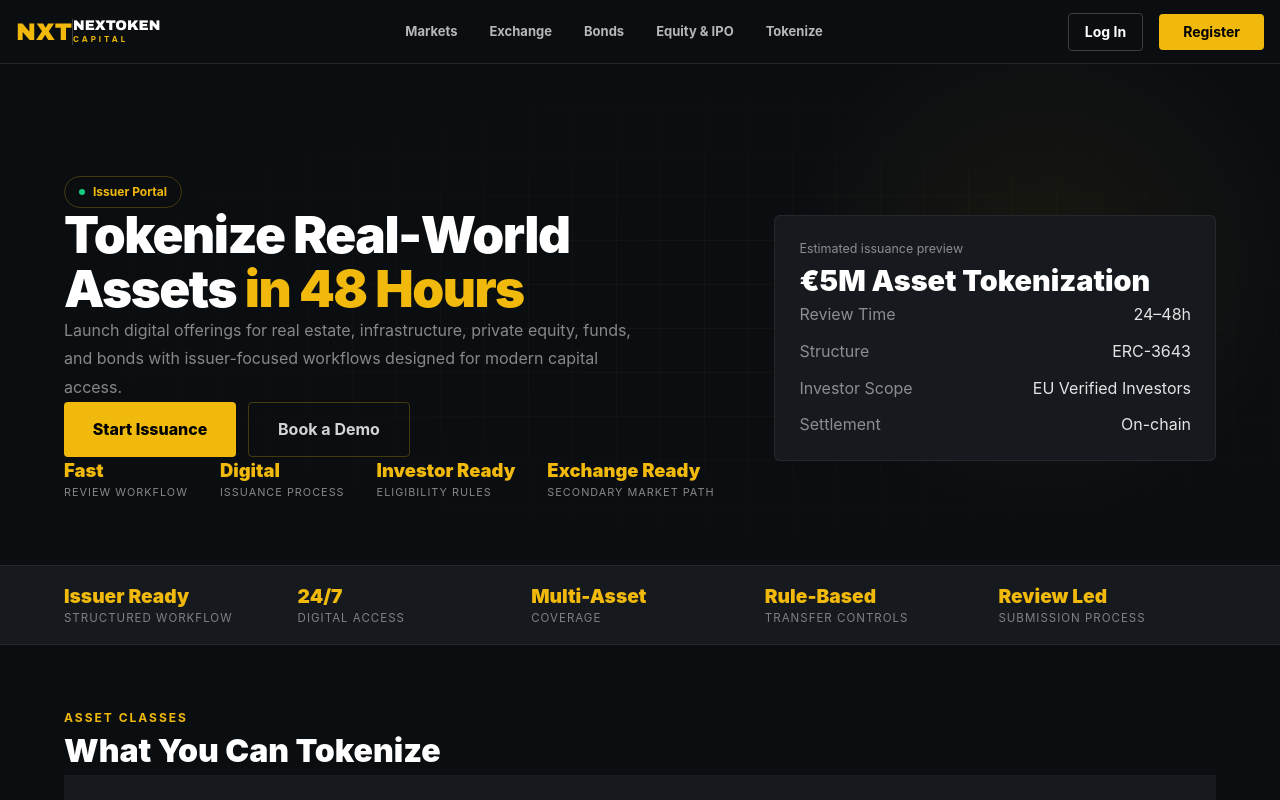
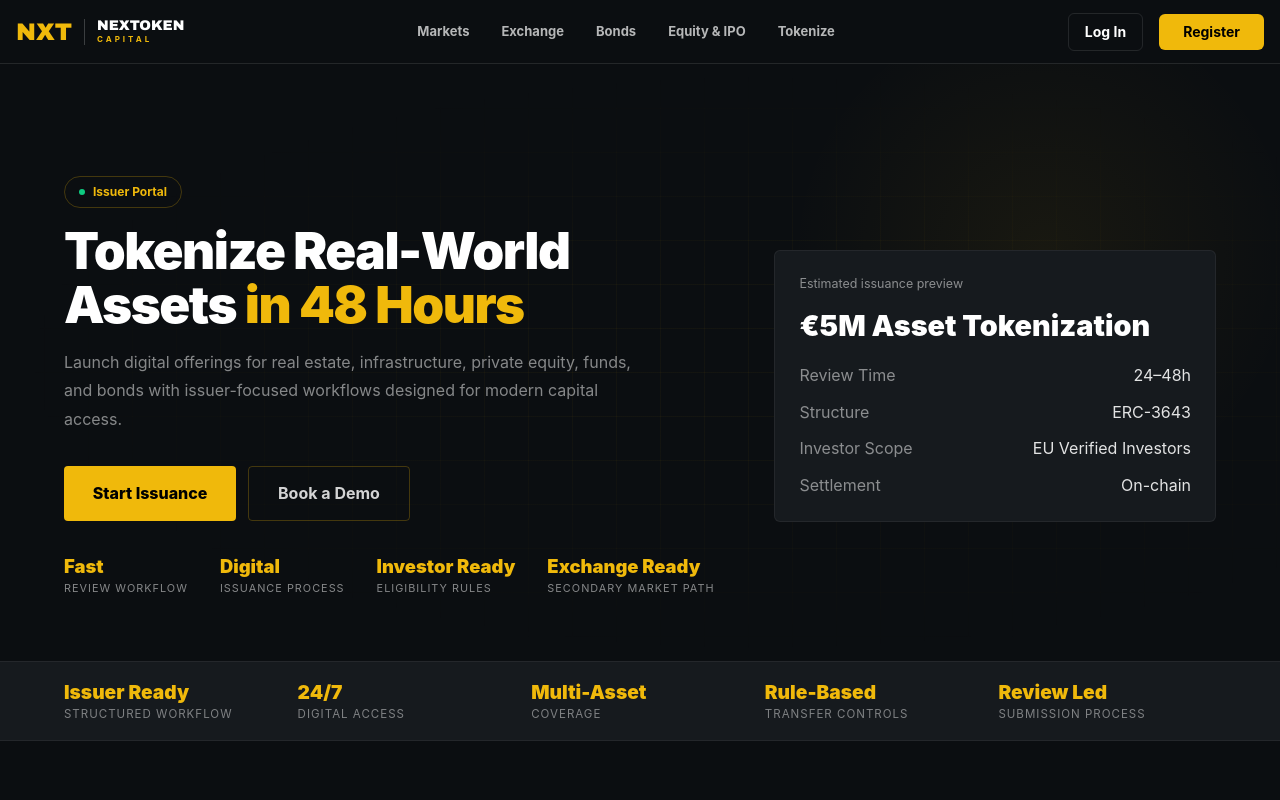
Before and after one commit to BIKASH907/nextoken-capital, a Next.js app: page /tokenize in a window 1280 px wide. Shown: the top 800 px of the page. Built offline with nearby package versions, Linux system fonts and the light colour scheme.

Commit message:
fix: remove layout gap and restore gold branding logo

```diff
--- a/components/Header.tsx
+++ b/components/Header.tsx
@@ -1,21 +1,9 @@
 "use client";
 
-import React, { useState } from 'react';
+import React from 'react';
 import Link from 'next/link';
-import { Menu, X, Search } from 'lucide-react';
 
 const Header = () => {
-  const [isMenuOpen, setIsMenuOpen] = useState(false);
-
-  // Exact links from your image: Markets, Exchange, Bonds, Equity & IPO, Tokenize
-  const navLinks = [
-    { title: 'Markets', link: '/markets' },
-    { title: 'Exchange', link: '/exchange' },
-    { title: 'Bonds', link: '/bonds' },
-    { title: 'Equity & IPO', link: '/equity' },
-    { title: 'Tokenize', link: '/tokenize' }
-  ];
-
   return (
     <header style={{
       position: 'fixed',
@@ -23,9 +11,9 @@ const Header = () => {
       left: 0,
       width: '100%',
       height: '64px',
-      zIndex: 1000,
       backgroundColor: '#0b0e11',
       borderBottom: '1px solid rgba(255,255,255,0.1)',
+      zIndex: 1000,
       display: 'flex',
       alignItems: 'center'
     }}>
@@ -41,56 +29,25 @@ const Header = () => {
           </div>
         </Link>
 
-        {/* NAVIGATION LINKS */}
+        {/* NAVIGATION */}
         <nav className="hidden lg:flex items-center gap-8">
-          {navLinks.map((item) => (
-            <Link
-              key={item.title}
-              href={item.link}
-              className="text-white/70 hover:text-white text-[13px] font-bold no-underline transition-colors"
-            >
-              {item.title}
+          {['Markets', 'Exchange', 'Bonds', 'Equity & IPO', 'Tokenize'].map((item) => (
+            <Link key={item} href={`/${item.toLowerCase()}`} className="text-white/70 hover:text-white text-[13px] font-bold no-underline transition-colors">
+              {item}
             </Link>
           ))}
         </nav>
 
-        {/* ACTION BUTTONS */}
+        {/* BUTTONS */}
         <div className="flex items-center gap-4">
-          <button className="hidden sm:block text-white font-bold text-sm hover:text-[#F0B90B] transition-colors border border-white/20 px-4 py-2 rounded">
+          <button className="text-white font-bold text-sm hover:text-[#F0B90B] transition-colors px-4 py-2 border border-white/10 rounded-md">
             Log In
           </button>
-          <button className="bg-[#F0B90B] text-black px-6 py-2 rounded text-sm font-bold hover:bg-[#fcd535] transition-all">
+          <button className="bg-[#F0B90B] text-black px-6 py-2 rounded-md text-sm font-bold hover:bg-[#fcd535] transition-all">
             Register
-          </button>
-
-          <button onClick={() => setIsMenuOpen(!isMenuOpen)} className="lg:hidden text-white ml-2">
-            {isMenuOpen ? <X size={28} /> : <Menu size={28} />}
           </button>
         </div>
       </div>
-
-      {/* MOBILE MENU OVERLAY */}
-      {isMenuOpen && (
-        <div style={{
-          position: 'fixed',
-          top: '64px',
-          left: 0,
-          width: '100%',
-          height: 'calc(100vh - 64px)',
-          backgroundColor: '#0b0e11',
-          padding: '2rem',
-          zIndex: 999,
-          display: 'flex',
-          flexDirection: 'column',
-          gap: '1.5rem'
-        }}>
-          {navLinks.map((item) => (
-            <Link key={item.title} href={item.link} onClick={() => setIsMenuOpen(false)} className="text-white font-bold text-xl no-underline">
-              {item.title}
-            </Link>
-          ))}
-        </div>
-      )}
     </header>
   );
 };
--- a/pages/_app.js
+++ b/pages/_app.js
@@ -3,10 +3,10 @@ import Header from "../components/Header";
 
 export default function App({ Component, pageProps }) {
   return (
-    <div style={{ backgroundColor: '#0b0e11', minHeight: '100vh', margin: 0, padding: 0 }}>
+    <div style={{ backgroundColor: '#0b0e11', minHeight: '100vh' }}>
       <Header />
-      {/* This creates the exact space needed for the header with no extra gap */}
-      <main style={{ paddingTop: '64px' }}>
+      {/* This pt-[64px] ensures your content starts right at the edge of the header */}
+      <main className="pt-[64px]">
         <Component {...pageProps} />
       </main>
     </div>
--- a/styles/globals.css
+++ b/styles/globals.css
@@ -3,20 +3,24 @@
 @tailwind utilities;
 
 /* THE GAP KILLER */
+html, body, #__next {
+  margin: 0 !important;
+  padding: 0 !important;
+  background-color: #0b0e11;
+  width: 100%;
+  height: 100%;
+}
+
+/* Ensure no element adds mystery spacing */
 * {
-  margin: 0 !important;
+  margin: 0;
   padding: 0;
   box-sizing: border-box;
 }
 
-body, html, #__next {
-  background-color: #0b0e11 !important;
-  width: 100% !important;
-  overflow-x: hidden;
+@layer components {
+  .logo-nxt { font-family: 'Arial Black', sans-serif; font-size: 24px; color: #F0B90B; }
+  .logo-sep { width: 1px; height: 26px; background: rgba(255,255,255,0.2); margin: 0 12px; }
+  .logo-name { font-family: 'Arial Black', sans-serif; font-size: 14px; color: white; line-height: 1; }
+  .logo-cap { font-size: 8px; color: #F0B90B; letter-spacing: 3px; font-weight: bold; }
 }
-
-/* LOGO SYSTEM */
-.logo-nxt { font-family: 'Arial Black', sans-serif; font-size: 24px; color: #F0B90B; }
-.logo-sep { width: 1px; height: 26px; background: rgba(255,255,255,0.2); margin: 0 12px; }
-.logo-name { font-family: 'Arial Black', sans-serif; font-size: 14px; color: white; line-height: 1; }
-.logo-cap { font-size: 8px; color: #F0B90B; letter-spacing: 3px; font-weight: bold; }
```
